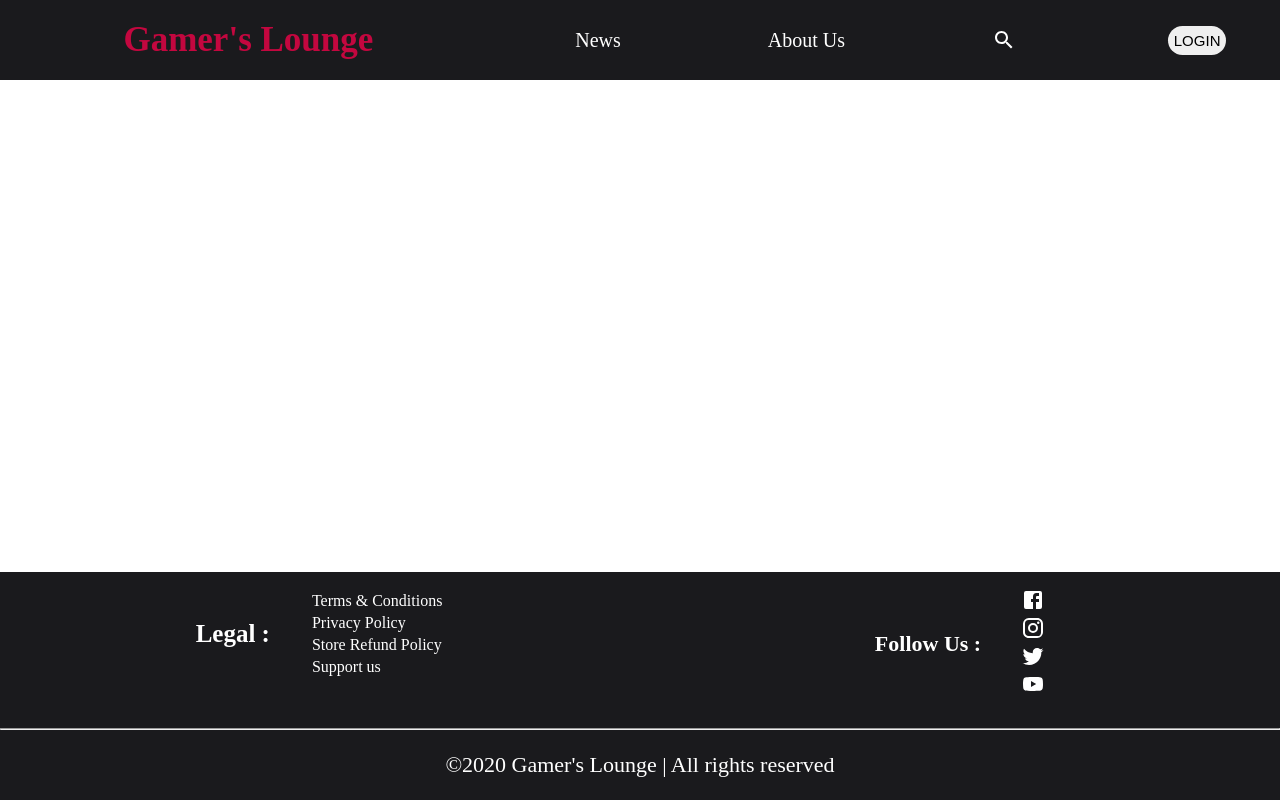
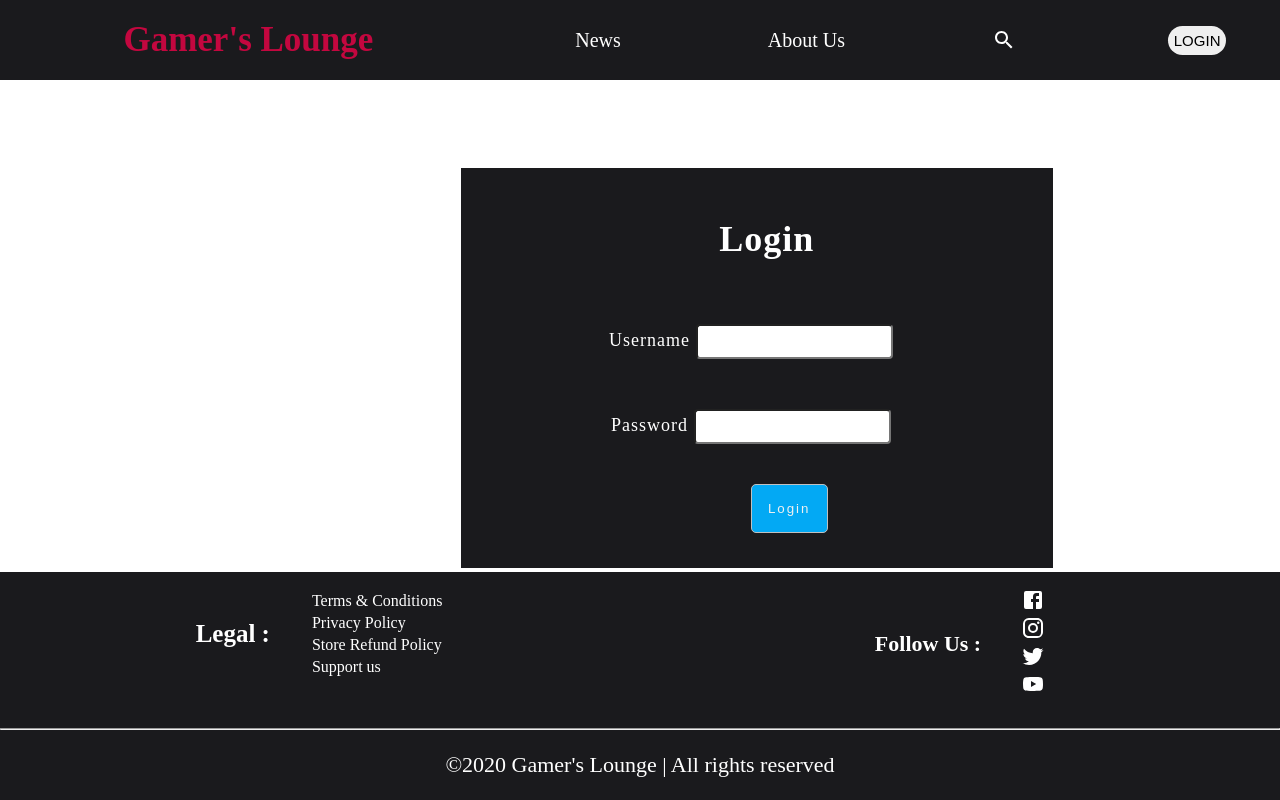
Before and after one commit to ShubhamShrestha25/Gamestore, a React (Create React App) app: page /Login in a window 1280 px wide. Built offline with nearby package versions, Linux system fonts and the light colour scheme.

Commit message:
adding login

```diff
--- a/src/App.css
+++ b/src/App.css
@@ -342,6 +342,8 @@ body {
 }
 
 .cartButton {
+  position: relative;
+  bottom: 20px;
   float: right;
   margin-right: 5rem;
   padding: 1rem;
@@ -486,3 +488,68 @@ body {
   top: 1rem;
   font-weight: bold;
 }
+
+/* login  */
+
+.box {
+  width: 37rem;
+  height: 25rem;
+  background: #1a1a1d;
+  color: #fff;
+  top: 21%;
+  left: 36%;
+  position: absolute;
+  transform: translate(-50, -50);
+  box-sizing: border-box;
+}
+
+.box h1 {
+  position: relative;
+  top: 1rem;
+  left: 1rem;
+  margin-bottom: 5rem;
+  color: #fff;
+  text-transform: capitalize;
+  text-align: center;
+}
+
+.inputbox {
+  position: relative;
+  right: 1rem;
+  text-align: center;
+  width: 100%;
+  padding: 10px;
+  font-size: 18px;
+  letter-spacing: 1px;
+  margin-bottom: 30px;
+  border: none;
+}
+
+.inputbox label {
+  position: relative;
+  top: 0;
+  left: 0;
+  letter-spacing: 1px;
+  padding: 10px 0;
+  font-size: 18px;
+  transition: 0.5s;
+}
+
+.loginButton {
+  position: relative;
+  left: 49%;
+  padding: 1rem;
+  border: 0.1rem #c0c0c0 solid;
+  background-color: #03a9f4;
+  color: #f0f0f0;
+  cursor: pointer;
+  letter-spacing: 2px;
+  border-radius: 5px;
+}
+
+.inputbox input {
+  border-radius: 4px;
+  outline: none;
+  box-sizing: border-box;
+  padding: 8px;
+}
--- a/src/App.js
+++ b/src/App.js
@@ -16,6 +16,7 @@ import Terms from "./pages/Terms";
 import Privacy from "./pages/Privacy";
 import Storerefund from "./pages/Storerefund";
 import Support from "./pages/Support";
+import Login from "./pages/Login";
 
 function App() {
   return (
@@ -31,6 +32,7 @@ function App() {
             <Route exact path="/Privacy Policy" component={Privacy} />
             <Route exact path="/Store Refund Policy" component={Storerefund} />
             <Route exact path="/Support us" component={Support} />
+            <Route exact path="/Login" component={ Login } />
           </Switch>
         </div>
         <Footer />
--- a/src/components/Cart.jsx
+++ b/src/components/Cart.jsx
@@ -9,7 +9,9 @@ class Cart extends Component {
              showCheckout: false
         }
     }
-
+    submitHandler = () =>{
+        alert("Thank you")
+    }
     render() {
         const {cartItems} = this.props;
         return (
@@ -47,8 +49,8 @@ class Cart extends Component {
                             <div className="total" >
                             Total:{" "}
                             ${cartItems.reduce((a,c)=>{return a+c.price},0)}
+                            <button  onclick={()=>{this.setState({showCheckout:true})}}className="cartButton">Checkout</button>
                             </div>
-                            <button onclick={()=>{this.setState({showCheckout:true})}}className="cartButton">Checkout</button>
                         </div>
                     </div>
 
--- a/src/components/Header.jsx
+++ b/src/components/Header.jsx
@@ -14,7 +14,7 @@ const Header = () => {
                     <input className="input" type="text" placeholder="Search Games " />
                     <SearchIcon className="search-icon"/>
                 </div>
-                    <button className="login">LOGIN</button>
+                <Link to={"/login"} className="disableLink"> <button className="login">LOGIN</button></Link>
             </div>
             </div>
     )
--- /dev/null
+++ b/src/pages/Login.jsx
@@ -0,0 +1,28 @@
+import React, { Component } from 'react'
+
+class Login extends Component {
+
+
+    render () {
+    return (
+        <div>
+            <form>
+            <div className="box">
+               <div className="inputbox">
+               <h1>Login</h1>
+                <label>Username {""}</label>
+                <input type="text" name="Username" autoComplete="off" required />
+                </div>
+                <div className="inputbox">
+                <label>Password {""} </label>
+                <input type="password" name="Username" required/>
+                </div>
+                <button type="submit"  className="loginButton">Login</button>
+            </div>
+            </form>
+        </div>
+    )
+    }
+}
+
+export default Login
```
